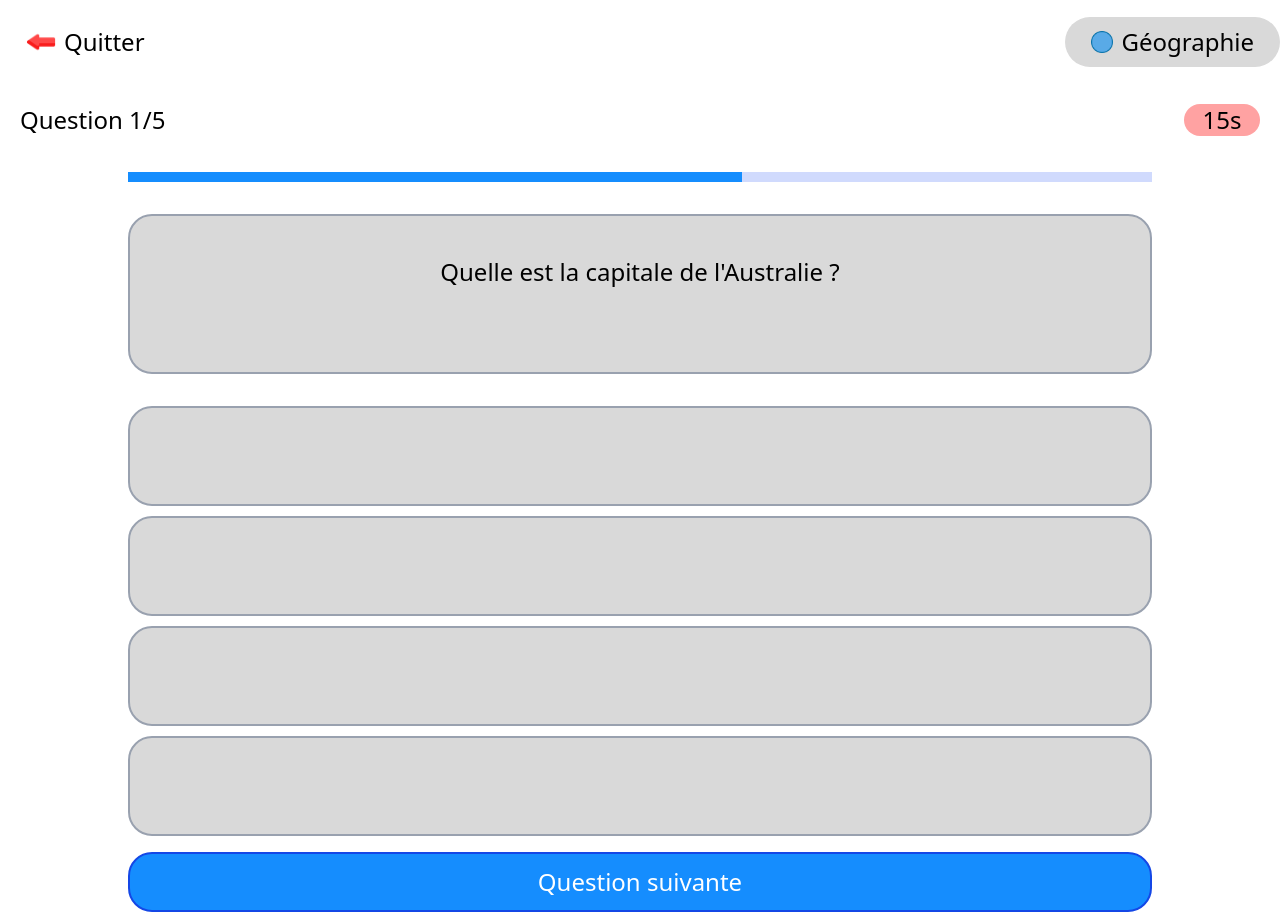
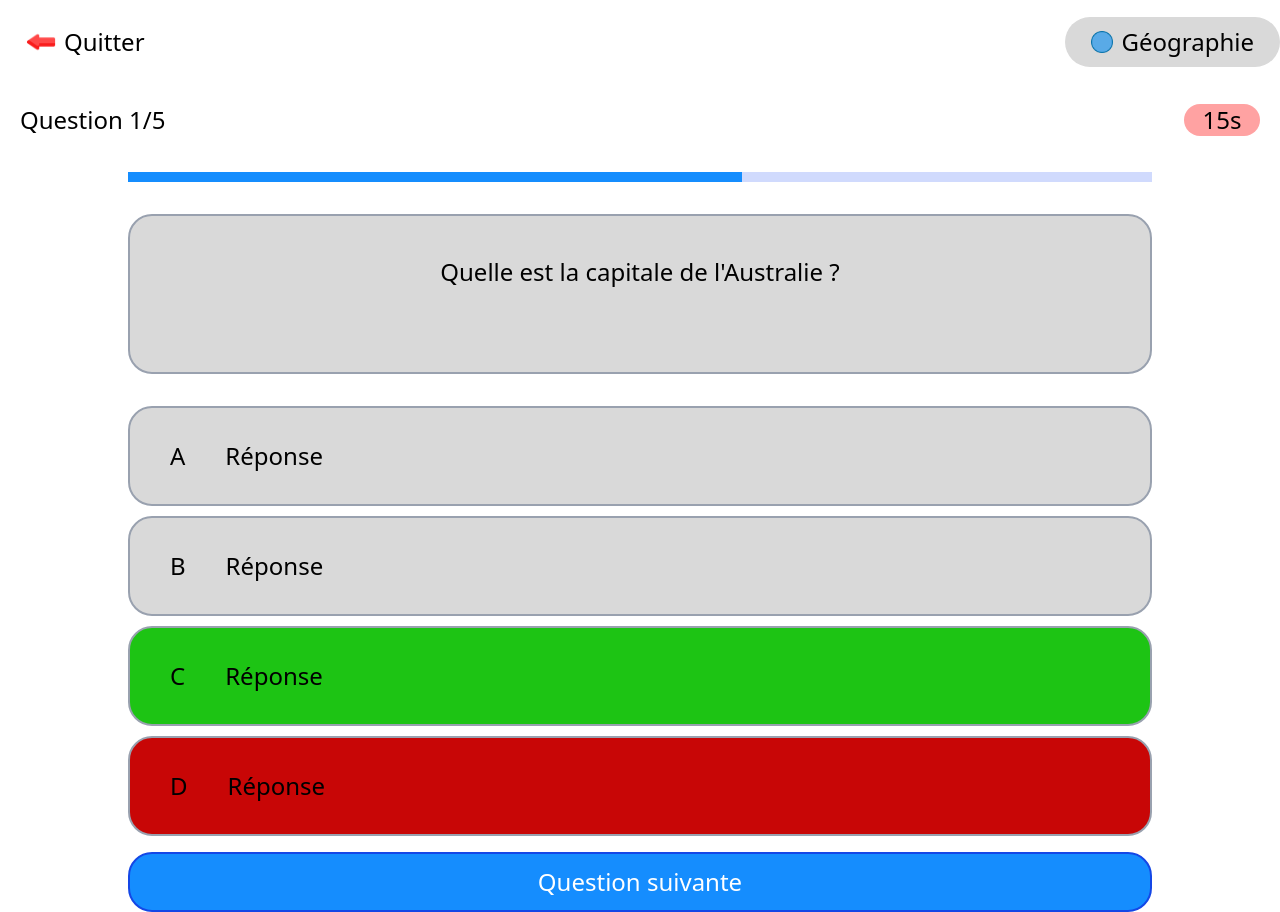
Before and after one commit to omar-ma66/Quiz, a PHP site: page /game.html in a window 1280 px wide. Run offline with PHP 8.4, Linux system fonts and the light colour scheme.

Commit message:
les 4 maquettes  presque terminer

```diff
--- a/public/css/style.css
+++ b/public/css/style.css
@@ -8,19 +8,19 @@
     --font-mono: ui-monospace, SFMono-Regular, Menlo, Monaco, Consolas, "Liberation Mono",
       "Courier New", monospace;
     --color-red-300: oklch(80.8% 0.114 19.571);
-    --color-red-600: oklch(57.7% 0.245 27.325);
     --color-red-700: oklch(50.5% 0.213 27.518);
-    --color-amber-50: oklch(98.7% 0.022 95.277);
-    --color-amber-300: oklch(87.9% 0.169 91.605);
-    --color-blue-400: oklch(70.7% 0.165 254.624);
+    --color-blue-600: oklch(54.6% 0.245 262.881);
     --color-blue-700: oklch(48.8% 0.243 264.376);
     --color-gray-50: oklch(98.5% 0.002 247.839);
     --color-gray-400: oklch(70.7% 0.022 261.325);
-    --color-gray-700: oklch(37.3% 0.034 259.733);
     --color-white: #fff;
     --spacing: 0.25rem;
     --text-2xl: 1.5rem;
     --text-2xl--line-height: calc(2 / 1.5);
+    --text-3xl: 1.875rem;
+    --text-3xl--line-height: calc(2.25 / 1.875);
+    --text-4xl: 2.25rem;
+    --text-4xl--line-height: calc(2.5 / 2.25);
     --font-weight-bold: 700;
     --radius-2xl: 1rem;
     --radius-3xl: 1.5rem;
@@ -195,11 +213,29 @@
   .mb-9 {
     margin-bottom: calc(var(--spacing) * 9);
   }
+  .mb-10 {
+    margin-bottom: calc(var(--spacing) * 10);
+  }
+  .mb-13 {
+    margin-bottom: calc(var(--spacing) * 13);
+  }
   .mb-13\.25 {
     margin-bottom: calc(var(--spacing) * 13.25);
   }
+  .mb-20 {
+    margin-bottom: calc(var(--spacing) * 20);
+  }
+  .mb-100 {
+    margin-bottom: calc(var(--spacing) * 100);
+  }
   .ml-4 {
     margin-left: calc(var(--spacing) * 4);
+  }
+  .ml-5 {
+    margin-left: calc(var(--spacing) * 5);
+  }
+  .ml-10 {
+    margin-left: calc(var(--spacing) * 10);
   }
   .ml-15 {
     margin-left: calc(var(--spacing) * 15);
@@ -331,8 +443,23 @@
   .border-gray-400 {
     border-color: var(--color-gray-400);
   }
+  .bg-\[\#1dc414\] {
+    background-color: #1dc414;
+  }
+  .bg-\[\#9CCCFB\] {
+    background-color: #9CCCFB;
+  }
+  .bg-\[\#9CCC\] {
+    background-color: #9CCC;
+  }
+  .bg-\[\#9\] {
+    background-color: #9;
+  }
   .bg-\[\#64CD8A\] {
     background-color: #64CD8A;
+  }
+  .bg-\[\#119e0a\] {
+    background-color: #119e0a;
   }
   .bg-\[\#158DFE\] {
     background-color: #158DFE;
@@ -346,14 +473,32 @@
   .bg-\[\#D9D9D9\] {
     background-color: #D9D9D9;
   }
+  .bg-\[\#\] {
+    background-color: #;
+  }
+  .bg-\[\#c80606\] {
+    background-color: #c80606;
+  }
   .bg-\[\#d0dAFD\] {
     background-color: #d0dAFD;
   }
   .bg-\[\#d9D9D9\] {
     background-color: #d9D9D9;
   }
+  .bg-\[\#d9d9d9\] {
+    background-color: #d9d9d9;
+  }
+  .bg-\[\#e80a0a\] {
+    background-color: #e80a0a;
+  }
+  .bg-blue-600 {
+    background-color: var(--color-blue-600);
+  }
   .bg-gray-50 {
     background-color: var(--color-gray-50);
+  }
+  .bg-gray-400 {
+    background-color: var(--color-gray-400);
   }
   .bg-red-300 {
     background-color: var(--color-red-300);
@@ -394,8 +569,17 @@
   .pb-5 {
     padding-bottom: calc(var(--spacing) * 5);
   }
+  .pb-10 {
+    padding-bottom: calc(var(--spacing) * 10);
+  }
+  .pl-3 {
+    padding-left: calc(var(--spacing) * 3);
+  }
   .pl-3\.5 {
     padding-left: calc(var(--spacing) * 3.5);
+  }
+  .pl-10 {
+    padding-left: calc(var(--spacing) * 10);
   }
   .text-center {
     text-align: center;
@@ -450,11 +649,17 @@
   syntax: "*";
   inherits: false;
 }
+@property --tw-outline-style {
+  syntax: "*";
+  inherits: false;
+  initial-value: solid;
+}
 @layer properties {
   @supports ((-webkit-hyphens: none) and (not (margin-trim: inline))) or ((-moz-orient: inline) and (not (color:rgb(from red r g b)))) {
     *, ::before, ::after, ::backdrop {
       --tw-border-style: solid;
       --tw-font-weight: initial;
+      --tw-outline-style: solid;
     }
   }
 }
--- a/public/game.html
+++ b/public/game.html
@@ -1,51 +1,77 @@
-<!DOCTYPE html>
+<!doctype html>
 <html lang="fr">
   <head>
-    <meta charset="UTF-8">
-    <meta name="viewport" content="width=device-width, initial-scale=1.0">
+    <meta charset="UTF-8" />
+    <meta name="viewport" content="width=device-width, initial-scale=1.0" />
     <title>Game</title>
-    <link rel="stylesheet" href="css/style.css" type="text/css">
+    <link rel="stylesheet" href="css/style.css" type="text/css" />
   </head>
   <body class="w-screen h-screen">
-
     <main>
       <section class="flex flex-row justify-between items-center">
         <div class="flex flex-row justify-center items-center p-6.5 gap-2">
-            <img class="w-7.5 " src="png/fleche-gauche.png" alt="fleche-gauche.png" >
-            <a class="hover:text-red-700" href="theme.html"><span class="text-2xl">Quitter </span></a>
+          <img
+            class="w-7.5"
+            src="png/fleche-gauche.png"
+            alt="fleche-gauche.png"
+          />
+          <a class="hover:text-red-700" href="theme.html"
+            ><span class="text-2xl">Quitter </span></a
+          >
         </div>
-        <div  class="flex flex-row justify-center items-center px-6.5 py-0 h-12.5 gap-2 bg-[#d9D9D9] rounded-[25px]">
-         <img class="w-5.5 h-5.5" src="png/cercle.png" alt="cercle.png">
+        <div
+          class="flex flex-row justify-center items-center px-6.5 py-0 h-12.5 gap-2 bg-[#d9D9D9] rounded-[25px]"
+        >
+          <img class="w-5.5 h-5.5" src="png/cercle.png" alt="cercle.png" />
           <h2 id="theme-choisi" class="text-2xl">Géographie</h2>
         </div>
       </section>
-    <section class="flex flex-col gap-4  justify-center">
+      <section class="flex flex-col gap-4 justify-center">
         <div class="flex flex-row justify-between p-5 text-2xl">
           <h2 id="question-num">Question 1/5</h2>
-                    <span id="question-time" class="bg-red-300 w-19 text-center rounded-2xl">15s</span>
+          <span
+            id="question-time"
+            class="bg-red-300 w-19 text-center rounded-2xl"
+            >15s</span
+          >
         </div>
         <div class="w-4/5 m-auto h-2.5 bg-[#d0dAFD]">
           <div class="w-3/5 h-2.5 bg-[#158dfe]"></div>
         </div>
       </section>
-    <section class="flex flex-col justify-center items-center text-2xl mt-8 mb-8">
-        <div id="quiz-question" class="w-4/5 h-40 bg-[#d9D9D9] border-2 border-gray-400 rounded-3xl p-10 text-center">Quelle est la capitale de l'Australie ?</div>
+      <section
+        class="flex flex-col justify-center items-center text-2xl mt-8 mb-8"
+      >
+        <div
+          id="quiz-question"
+          class="w-4/5 h-40 bg-[#d9D9D9] border-2 border-gray-400 rounded-3xl p-10 text-center"
+        >
+          Quelle est la capitale de l'Australie ?
+        </div>
       </section>
-    <section class="flex flex-col justify-center items-center gap-2.5">
-            <div class="w-4/5 bg-[#d9D9D9] border-2 border-gray-400 rounded-3xl h-25">
+      <section class="flex flex-col justify-center items-center gap-2.5 text-2xl">
+        <div class="w-4/5 bg-[#d9D9D9] border-2 border-gray-400 rounded-3xl h-25 flex flex-row justify-start items-center pl-10">
+          <span>A</span> <span id="quiz-reponse1" class="ml-10">Réponse</span>
         </div>
-              <div class="w-4/5 bg-[#d9D9D9] border-2 border-gray-400 rounded-3xl min-h-25">
+
+        <div class="w-4/5 bg-[#d9D9D9] border-2 border-gray-400 rounded-3xl h-25 flex flex-row justify-start items-center pl-10">
+          <span >B</span> <span id="quiz-reponse1" class="ml-10">Réponse</span>
         </div>
-              <div class="w-4/5 bg-[#d9D9D9] border-2 border-gray-400 rounded-3xl h-25">
+
+        <div class="w-4/5 bg-[#1dc414] border-2 border-gray-400 rounded-3xl h-25 flex flex-row justify-start items-center pl-10">
+          <span>C</span> <span id="quiz-reponse1" class="ml-10">Réponse</span>
         </div>
-              <div class="w-4/5 bg-[#d9D9D9] border-2 border-gray-400 rounded-3xl h-25">
+
+        <div class="w-4/5 bg-[#c80606] border-2 border-gray-400 rounded-3xl h-25 flex flex-row justify-start items-center pl-10">
+          <span>D</span> <span id="quiz-reponse1" class="ml-10">Réponse</span>
+        </div>
+      </section>
+      <section class="flex flex-col justify-center items-center mt-4 text-2xl text-white">
+        <button
+          class="w-4/5 bg-[#158dfe] border-2 border-blue-700 rounded-3xl h-15">Question suivante
+        </button>
 
       </section>
-    <section class="flex flex-col justify-center items-center mt-4 text-2xl text-white">
-            <button class="w-4/5 bg-[#158dfe] border-2 border-blue-700 rounded-3xl h-15">Question suivante</button>
-    </section>
-
     </main>
-
   </body>
 </html>
```
Also changed, not shown: other parts of public/css/style.css (+139 -0 lines), public/endGame.html (added, +42 -0 lines). Lines whose indentation alone changed are shown as unchanged.
